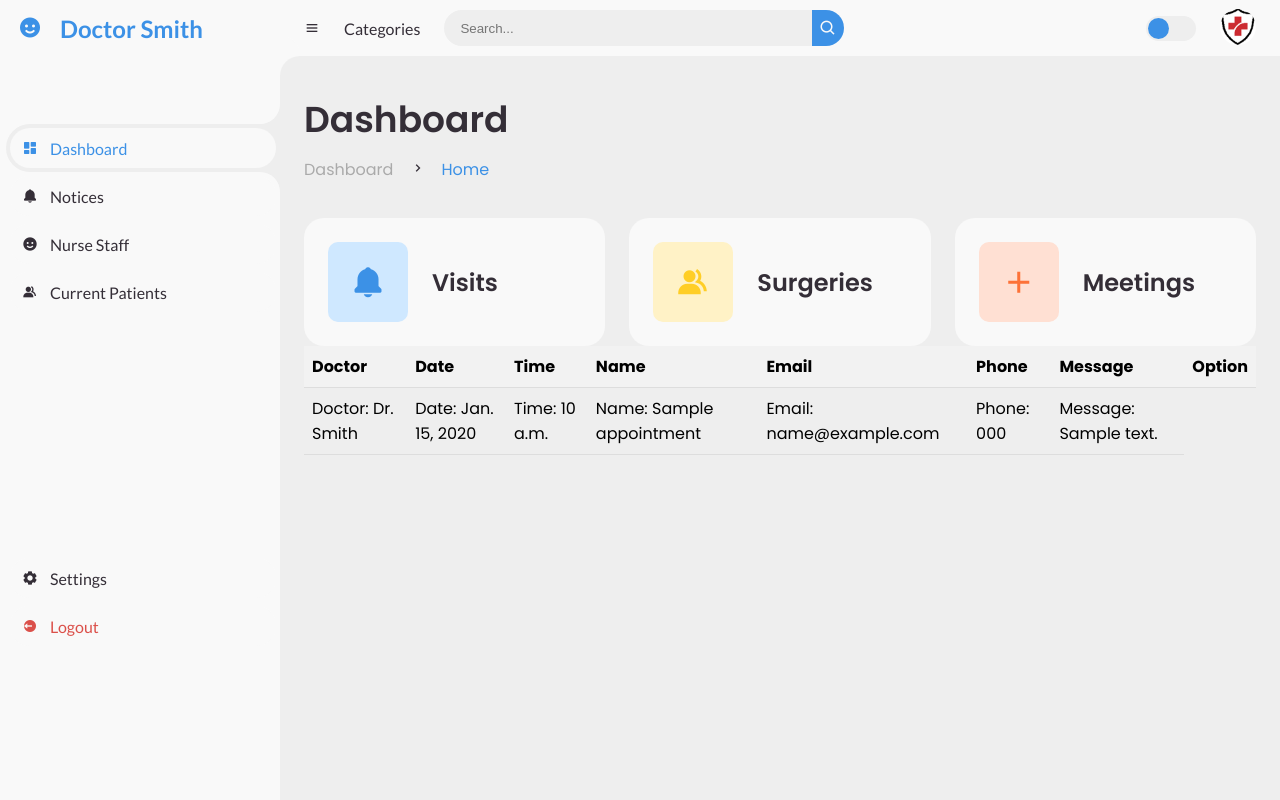
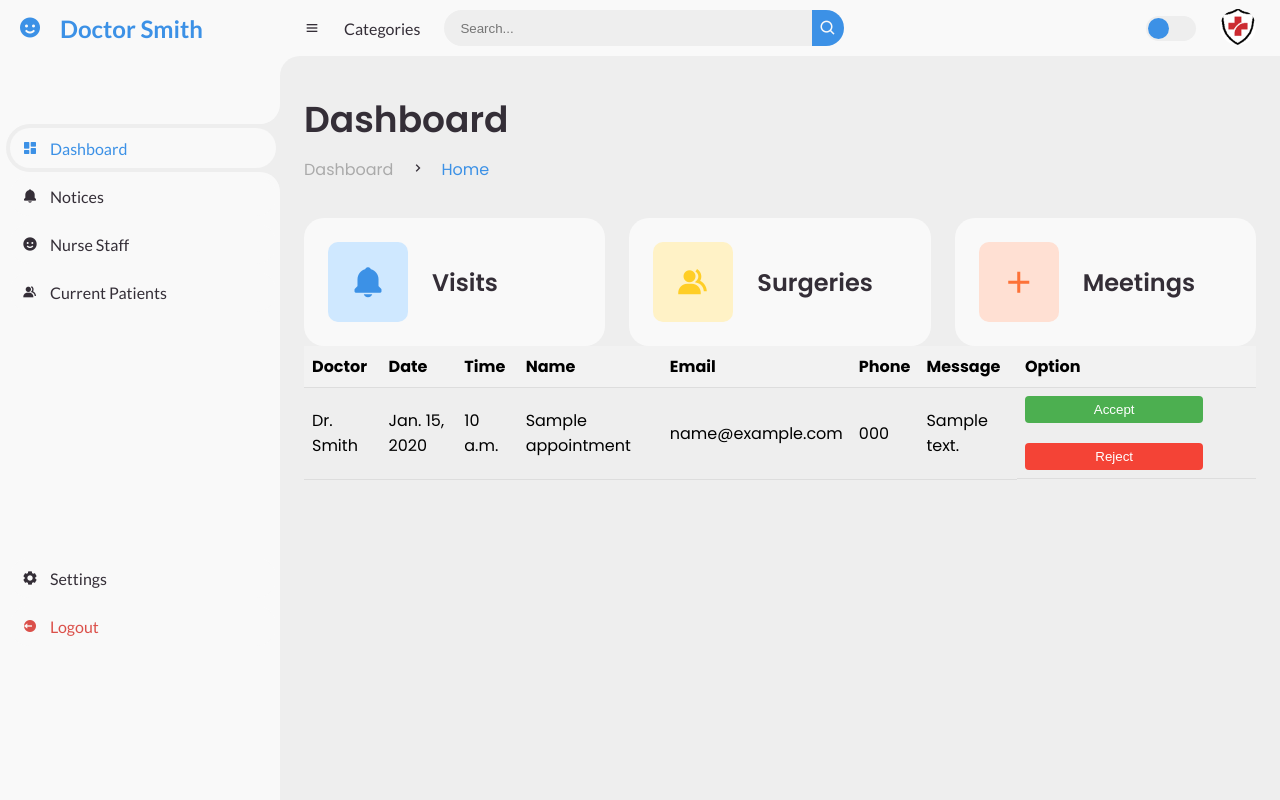
Before and after one commit to RohanChimbaikar/HospitEase, a Django app: page /appointment/ in a window 1280 px wide. Run offline with Django 5.2, Linux system fonts and the light colour scheme; tables that the repository leaves empty hold one stand-in row (values such as "Sample post").

Commit message:
feature:email functionality + ui improvements

```diff
--- /dev/null
+++ b/appointment/desktop.ini
@@ -0,0 +1,2 @@
+[.ShellClassInfo]
+IconResource=C:\Program Files\Google\Drive File Stream\87.0.2.0\GoogleDriveFS.exe,25
--- /dev/null
+++ b/appointment/migrations/desktop.ini
@@ -0,0 +1,2 @@
+[.ShellClassInfo]
+IconResource=C:\Program Files\Google\Drive File Stream\87.0.2.0\GoogleDriveFS.exe,25
--- a/appointment/views.py
+++ b/appointment/views.py
@@ -1,7 +1,8 @@
 from django.shortcuts import render, redirect
 from .models import Appointment
 from django.shortcuts import HttpResponse
-
+from django.http import *
+from django.core.mail import send_mail
 def book_appointment(request):
     if request.method == 'POST':
         doctor = request.POST.get('doctor')
@@ -19,3 +20,31 @@ def book_appointment(request):
         return render(request, 'docdash.html', {"data": appointments})
 
     return render(request, 'appointment.html')
+
+
+def send_acceptance_email(request):
+    if request.method == 'POST':
+        appointment_id = request.POST.get('appointment_id')
+
+        # Get the appointment object
+        appointment = Appointment.objects.get(id=appointment_id)
+
+        # Send acceptance email
+        send_mail(
+            'Appointment Accepted',
+            'Dear {},\n\n' \
+                      'We are pleased to inform you that your appointment has been accepted.\n\n' \
+                      'Appointment Details:\n' \
+                      '- Date: {}\n' \
+                      '- Time: {}\n' \
+                      '- Doctor: {}\n\n' \
+                      'We look forward to seeing you.\n\n' \
+                      'Best regards,\n' \
+                      'HospitEase Team'.format(appointment.name, appointment.date, appointment.time, appointment.doctor),
+            'from@example.com',
+            [appointment.email],
+            fail_silently=False,
+        )
+
+        # Redirect to a success page
+        return HttpResponseRedirect('/success/')
--- /dev/null
+++ b/desktop.ini
@@ -0,0 +1,2 @@
+[.ShellClassInfo]
+IconResource=C:\Program Files\Google\Drive File Stream\87.0.2.0\GoogleDriveFS.exe,25
--- /dev/null
+++ b/feedback/desktop.ini
@@ -0,0 +1,2 @@
+[.ShellClassInfo]
+IconResource=C:\Program Files\Google\Drive File Stream\87.0.2.0\GoogleDriveFS.exe,25
--- /dev/null
+++ b/feedback/migrations/desktop.ini
@@ -0,0 +1,2 @@
+[.ShellClassInfo]
+IconResource=C:\Program Files\Google\Drive File Stream\87.0.2.0\GoogleDriveFS.exe,25
--- /dev/null
+++ b/hospitease/desktop.ini
@@ -0,0 +1,2 @@
+[.ShellClassInfo]
+IconResource=C:\Program Files\Google\Drive File Stream\87.0.2.0\GoogleDriveFS.exe,25
--- a/hospitease/settings.py
+++ b/hospitease/settings.py
@@ -142,4 +142,4 @@ EMAIL_HOST="smtp.gmail.com"
 EMAIL_PORT=587
 EMAIL_USE_TLS = True
 EMAIL_HOST_USER='projectwork5209@gmail.com'
-EMAIL_HOST_PASSWORD='hwos afrd oekv mgio'
+EMAIL_HOST_PASSWORD='fdtb avmp yqlu zlrp'
--- a/hospitease/urls.py
+++ b/hospitease/urls.py
@@ -22,8 +22,9 @@ from registration.views import signtxt
 from login.views import logintxt
 from login.views import loginst
 from feedback.views import feedtxt
-from appointment.views import book_appointment
+from appointment.views import *;
 from hospitease.views import dash
+
 
 # from appointment.views import bkapt
 
@@ -61,4 +62,5 @@ urlpatterns = [
 
     path('templates/admindash.html',views.dash),
     path('templates/docdash.html',views.doc),
+    path('send-acceptance-email/', send_acceptance_email, name='send_acceptance_email'),
     ]
--- /dev/null
+++ b/login/desktop.ini
@@ -0,0 +1,2 @@
+[.ShellClassInfo]
+IconResource=C:\Program Files\Google\Drive File Stream\87.0.2.0\GoogleDriveFS.exe,25
--- /dev/null
+++ b/login/migrations/desktop.ini
@@ -0,0 +1,2 @@
+[.ShellClassInfo]
+IconResource=C:\Program Files\Google\Drive File Stream\87.0.2.0\GoogleDriveFS.exe,25
--- /dev/null
+++ b/patients/desktop.ini
@@ -0,0 +1,2 @@
+[.ShellClassInfo]
+IconResource=C:\Program Files\Google\Drive File Stream\87.0.2.0\GoogleDriveFS.exe,25
--- /dev/null
+++ b/patients/migrations/desktop.ini
@@ -0,0 +1,2 @@
+[.ShellClassInfo]
+IconResource=C:\Program Files\Google\Drive File Stream\87.0.2.0\GoogleDriveFS.exe,25
--- /dev/null
+++ b/registration/desktop.ini
@@ -0,0 +1,2 @@
+[.ShellClassInfo]
+IconResource=C:\Program Files\Google\Drive File Stream\87.0.2.0\GoogleDriveFS.exe,25
--- /dev/null
+++ b/registration/migrations/desktop.ini
@@ -0,0 +1,2 @@
+[.ShellClassInfo]
+IconResource=C:\Program Files\Google\Drive File Stream\87.0.2.0\GoogleDriveFS.exe,25
--- a/static/dash.css
+++ b/static/dash.css
@@ -591,7 +591,39 @@ body {
 		min-width: 420px;
 	}
 }
+.optionss{
+	display: flex;
 
-.accept .reject{
-	padding:0px 5px;
+
 }
+.accept{
+	width: 80%;
+    padding: 6px 12px;
+    cursor: pointer;
+    border: none;
+    border-radius: 4px;
+    color: white;
+    margin-right: 100px; /* Add margin-right for spacing */
+}
+
+.accept:hover{
+	color: #060714;
+	transform: scale(1.12);
+	transition: transform 0.3s ease;
+	filter: brightness(90%);
+}
+.reject:hover{
+	color: #060714;
+	transform: scale(1.12);
+	transition: transform 0.3s ease-in-out;
+}
+.reject{
+	margin-top: 20px;
+	padding: 6px 12px;
+    cursor: pointer;
+    border: none;
+    border-radius: 4px;
+    color: white;
+    margin-right: 100px;
+	width: 80%;
+}
--- /dev/null
+++ b/static/desktop.ini
@@ -0,0 +1,2 @@
+[.ShellClassInfo]
+IconResource=C:\Program Files\Google\Drive File Stream\87.0.2.0\GoogleDriveFS.exe,25
--- /dev/null
+++ b/templates/desktop.ini
@@ -0,0 +1,2 @@
+[.ShellClassInfo]
+IconResource=C:\Program Files\Google\Drive File Stream\87.0.2.0\GoogleDriveFS.exe,25
--- a/templates/docdash.html
+++ b/templates/docdash.html
@@ -33,6 +33,7 @@
         }
         .accept {
             background-color: #4CAF50; /* Green */
+
         }
         .reject {
             background-color: #f44336; /* Red */
@@ -287,15 +288,23 @@
 						{% for appointment in data %}
 						<tr>
 							<td>
-								Doctor: {{ appointment.doctor }}<br>
+								{{ appointment.doctor }}
 							</td>
-							<td>	Date: {{ appointment.date }}<br></td>
+							<td>	{{ appointment.date }}</td>
 
-							<td>	Time: {{ appointment.time }}<br></td>
-								<td>Name: {{ appointment.name }}<br></td>
-							<td>	Email: {{ appointment.email }}<br></td>
-								<td>Phone: {{ appointment.phone }}<br></td>
-								<td>Message: {{ appointment.message }}<br></td>
+							<td>	{{ appointment.time }}</td>
+								<td>{{ appointment.name }}</td>
+							<td>	{{ appointment.email }}</td>
+								<td>{{ appointment.phone }}</td>
+								<td>{{ appointment.message }}</td>
+								<td class="optionss">
+									<form method="post" action="/send-acceptance-email/">
+										{% csrf_token %}
+										<input type="hidden" name="appointment_id" value="{{ appointment.id }}">
+										<button type="submit" class="accept">Accept</button>
+										<button type="submit" class="reject">Reject</button>
+									</form>
+								</td>
 
 
 						</tr>
```
